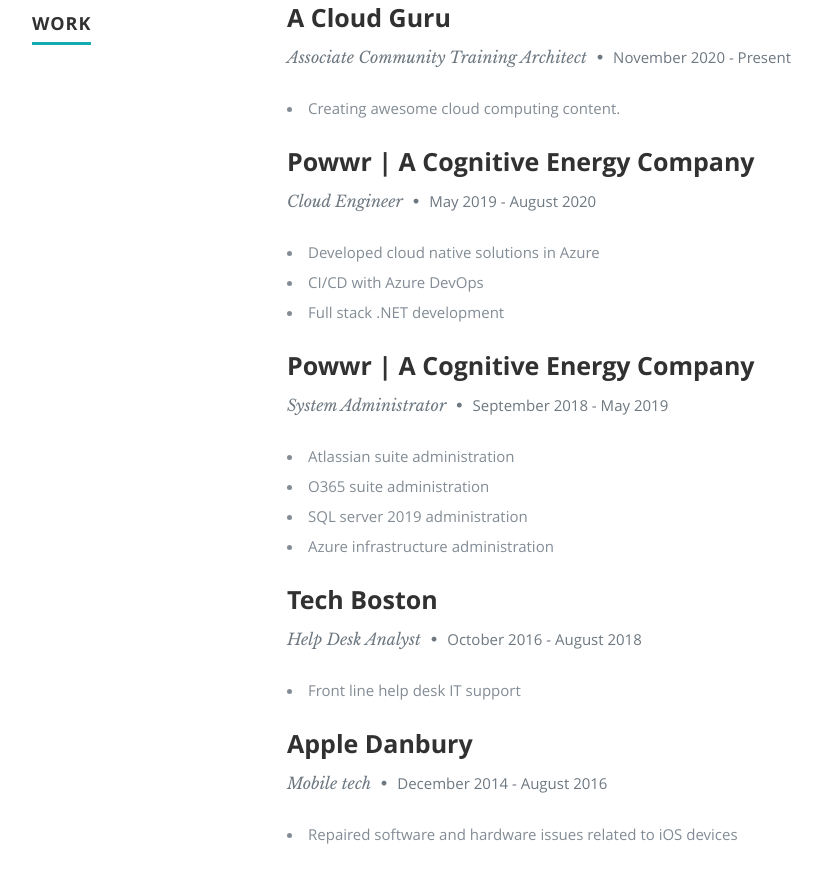
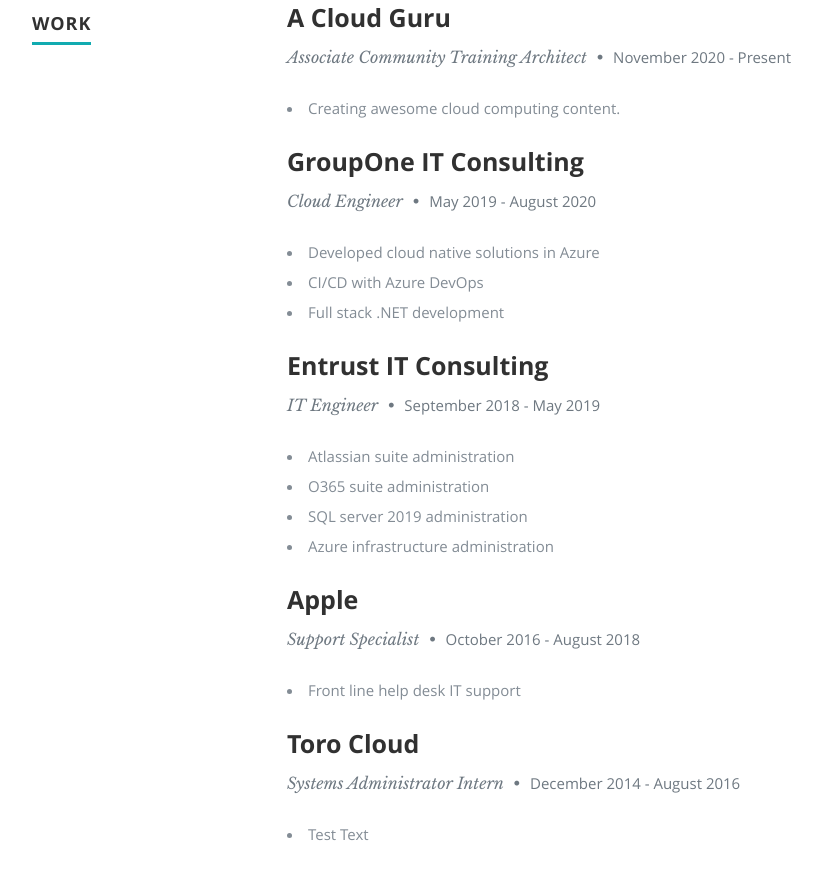
Before and after one commit to MigzRuiz/azure-resume, a plain HTML site: page frontend/index.html in a window 1280 px wide. Shown: the part 1566-2442 px from the top of the page, without its empty margins (118-939 px from the left). Drawn offline with nearby package versions, Linux system fonts and the light colour scheme.

Commit message:
Update index.html
Editing the frontend

```diff
--- a/frontend/index.html
+++ b/frontend/index.html
@@ -75,7 +75,7 @@
 
          <div class="three columns">
 
-            <img class="profile-pic"  src="images/me.png" alt="" />
+            <img class="profile-pic"  src="image.png" alt="" />
 
          </div>
 
@@ -87,7 +87,7 @@
 
          </br>
       </br>
-       I built this page as part of the <span><a href="https://github.com/madebygps/cgc-azure-resume">Cloud Guru Azure Resume Challenge.</a></span>
+       I built this page as part of the <span><a href="httre-resume">Cloud Guru Azure Resume Challenge.</a></span>
 
 
          </div> <!-- end .main-col -->
@@ -178,7 +178,7 @@
 
                <div class="twelve columns">
 
-                  <h3>Powwr | A Cognitive Energy Company</h3>
+                  <h3>GroupOne IT Consulting</h3>
                   <p class="info">Cloud Engineer <span>&bull;</span> <em class="date">May 2019 - August 2020</em></p>
 
                   <p>
@@ -195,8 +195,8 @@
 
                <div class="twelve columns">
 
-                  <h3>Powwr | A Cognitive Energy Company</h3>
-                  <p class="info">System Administrator <span>&bull;</span> <em class="date">September 2018 - May 2019</em></p>
+                  <h3>Entrust IT Consulting</h3>
+                  <p class="info">IT Engineer <span>&bull;</span> <em class="date">September 2018 - May 2019</em></p>
 
                   <p>
                   <li>Atlassian suite administration</li>
@@ -213,8 +213,8 @@
 
                <div class="twelve columns">
 
-                  <h3>Tech Boston</h3>
-                  <p class="info">Help Desk Analyst <span>&bull;</span> <em class="date">October 2016 - August 2018</em></p>
+                  <h3>Apple</h3>
+                  <p class="info">Support Specialist <span>&bull;</span> <em class="date">October 2016 - August 2018</em></p>
 
                   <p>
                   <li>Front line help desk IT support</li>
@@ -228,11 +228,11 @@
 
                <div class="twelve columns">
 
-                  <h3>Apple Danbury</h3>
-                  <p class="info">Mobile tech <span>&bull;</span> <em class="date">December 2014 - August 2016</em></p>
+                  <h3>Toro Cloud</h3>
+                  <p class="info">Systems Administrator Intern <span>&bull;</span> <em class="date">December 2014 - August 2016</em></p>
 
                   <p>
-                  <li>Repaired software and hardware issues related to iOS devices</li>
+                  <li>Test Text</li>
 
                   </p>
 
```
